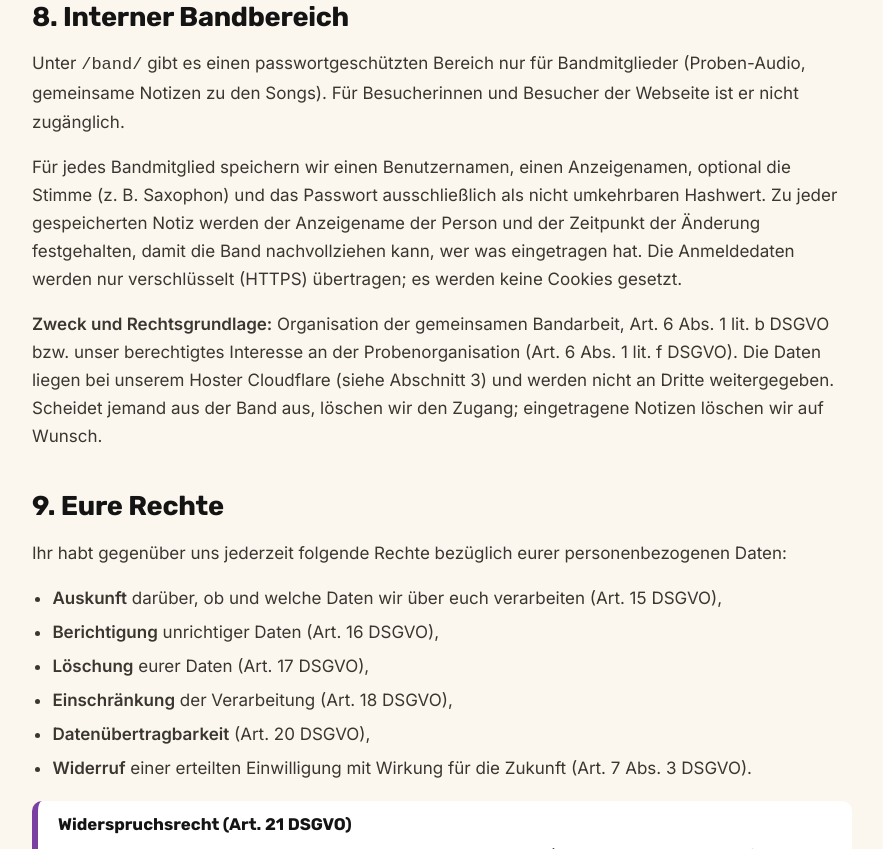
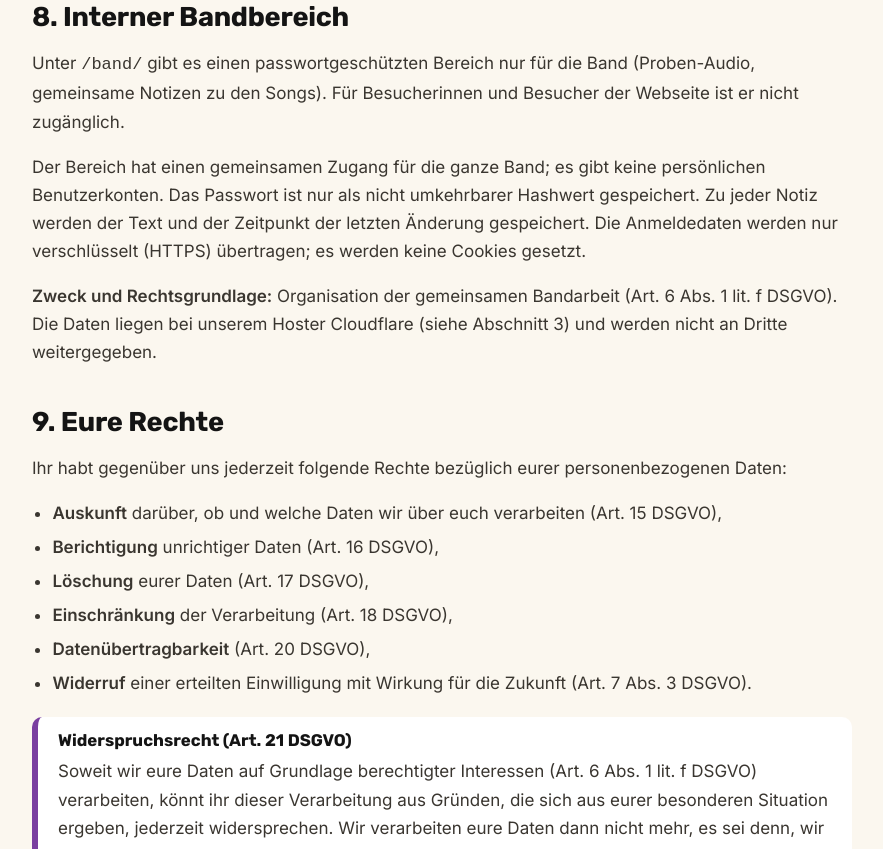
Before and after one commit to alpcode-app/plus-one-website, a plain HTML site: page datenschutz.html in a window 1280 px wide. Shown: the part 3834-4683 px from the top of the page, without its empty margins (198-1081 px from the left). Drawn offline with Linux system fonts and the light colour scheme.

Commit message:
Bandbereich: gemeinsamer Zugang statt Einzelkonten
Datenschutz-Abschnitt 8 und BEARBEITEN.md angepasst.

Co-Authored-By: Claude Opus 5.5 <noreply@anthropic.com>

```diff
--- a/datenschutz.html
+++ b/datenschutz.html
@@ -221,22 +221,19 @@
       <section id="bandbereich">
         <h2>8. Interner Bandbereich</h2>
         <p>
-          Unter <code>/band/</code> gibt es einen passwortgeschützten Bereich nur für Bandmitglieder (Proben-Audio,
+          Unter <code>/band/</code> gibt es einen passwortgeschützten Bereich nur für die Band (Proben-Audio,
           gemeinsame Notizen zu den Songs). Für Besucherinnen und Besucher der Webseite ist er nicht zugänglich.
         </p>
         <p>
-          Für jedes Bandmitglied speichern wir einen Benutzernamen, einen Anzeigenamen, optional die Stimme
-          (z.&nbsp;B. Saxophon) und das Passwort ausschließlich als nicht umkehrbaren Hashwert. Zu jeder gespeicherten
-          Notiz werden der Anzeigename der Person und der Zeitpunkt der Änderung festgehalten, damit die Band
-          nachvollziehen kann, wer was eingetragen hat. Die Anmeldedaten werden nur verschlüsselt (HTTPS) übertragen;
+          Der Bereich hat einen gemeinsamen Zugang für die ganze Band; es gibt keine persönlichen Benutzerkonten.
+          Das Passwort ist nur als nicht umkehrbarer Hashwert gespeichert. Zu jeder Notiz werden der Text und der
+          Zeitpunkt der letzten Änderung gespeichert. Die Anmeldedaten werden nur verschlüsselt (HTTPS) übertragen;
           es werden keine Cookies gesetzt.
         </p>
         <p>
-          <strong>Zweck und Rechtsgrundlage:</strong> Organisation der gemeinsamen Bandarbeit, Art.&nbsp;6 Abs.&nbsp;1
-          lit.&nbsp;b DSGVO bzw. unser berechtigtes Interesse an der Probenorganisation (Art.&nbsp;6 Abs.&nbsp;1
-          lit.&nbsp;f DSGVO). Die Daten liegen bei unserem Hoster Cloudflare (siehe Abschnitt&nbsp;3) und werden
-          nicht an Dritte weitergegeben. Scheidet jemand aus der Band aus, löschen wir den Zugang; eingetragene
-          Notizen löschen wir auf Wunsch.
+          <strong>Zweck und Rechtsgrundlage:</strong> Organisation der gemeinsamen Bandarbeit
+          (Art.&nbsp;6 Abs.&nbsp;1 lit.&nbsp;f DSGVO). Die Daten liegen bei unserem Hoster Cloudflare
+          (siehe Abschnitt&nbsp;3) und werden nicht an Dritte weitergegeben.
         </p>
       </section>
 
```
Also changed, not shown: 1 other file.
